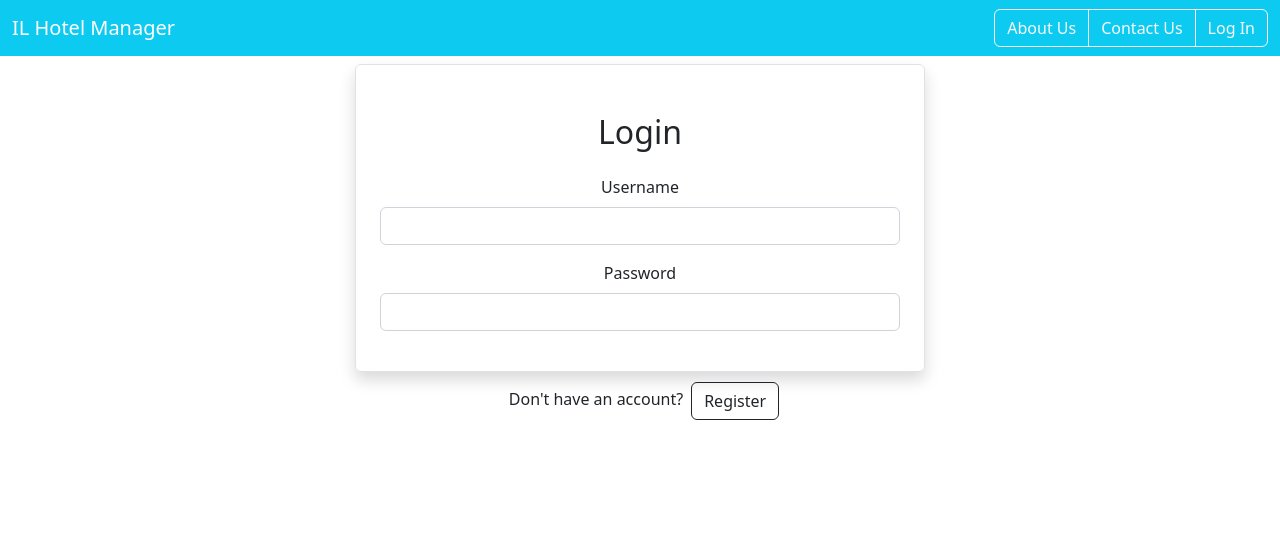
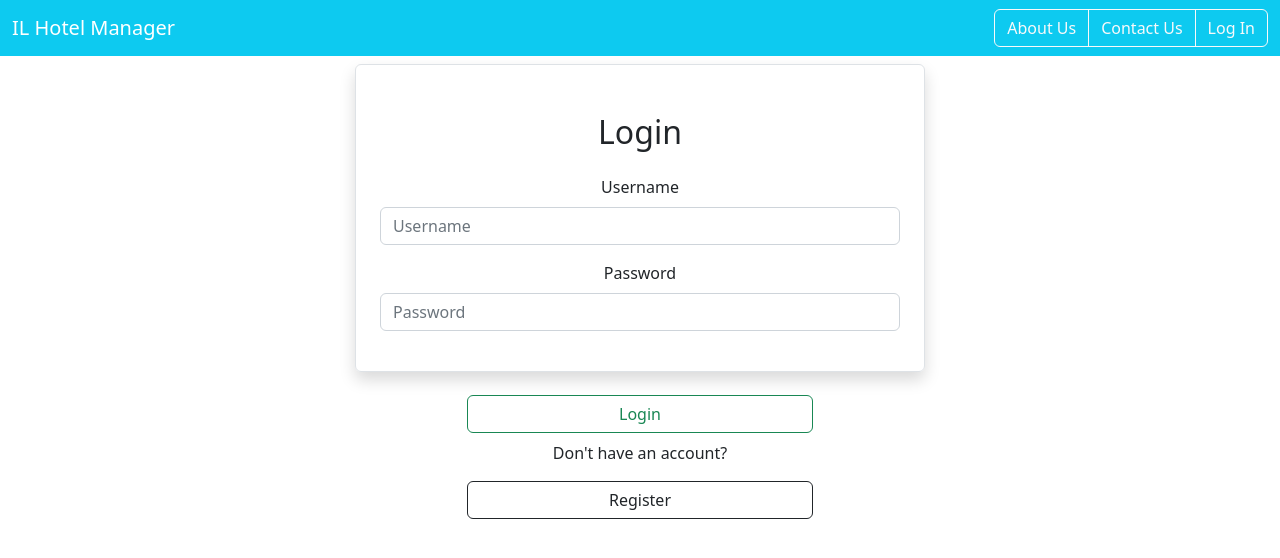
Before and after one commit to jsiudowski/HotelRegistrySystemCS270, a React (Create React App) app in the folder hotel-front/: page /login in a window 1280 px wide. Shown: the top 558 px of the page. Built offline with nearby package versions, Linux system fonts and the light colour scheme.

Commit message:
Implemented Login.js page and fixed Register.js

```diff
--- a/hotel-front/src/App.js
+++ b/hotel-front/src/App.js
@@ -10,6 +10,8 @@ import Customer from './users/Customers';
 import ContactUs from './pages/ContactUs';
 import EmployeeReg from './users/EmployeeReg';
 import UserControl from './pages/UserControl';
+import CustomerLanding from './pages/CustomerLanding';
+import EmployeeLanding from './pages/EmployeeLanding';
 
 function App() {
   return (
@@ -26,7 +28,9 @@ function App() {
         <Route exact path="/register" element={<Register/>}/>
         <Route exact path="/customers" element={<Customer/>}/>
         <Route exact path="/EmployeeReg/:id" element={<EmployeeReg/>}/>
-        <Route exact path ="/UserControl" element={<UserControl/>}/>
+        <Route exact path="/UserControl" element={<UserControl/>}/>
+        <Route exact path="/CustomerLanding/:id" element={<CustomerLanding/>}/>
+        <Route exact path="/EmployeeLanding/:id" element={<EmployeeLanding/>}/>
       </Routes>
 
       </Router>
--- /dev/null
+++ b/hotel-front/src/pages/CustomerLanding.js
@@ -0,0 +1,7 @@
+import React from 'react'
+
+export default function CustomerLanding() {
+  return (
+    <div>CustomerLanding</div>
+  )
+}
--- a/hotel-front/src/users/Login.js
+++ b/hotel-front/src/users/Login.js
@@ -1,33 +1,82 @@
-import React from 'react'
-import { Link } from 'react-router-dom'
+import React, {useState} from 'react'
+import { Link, useNavigate } from 'react-router-dom'
+import axios from 'axios'
 
 
 export default function LoginForm() {
+
+    let navigate=useNavigate();
+
+    const [login, setLogin] = useState({
+        userName:"",
+        password:"",
+    })
+
+    const onInputChange=(e)=>{
+        setLogin({...login,[e.target.name]:e.target.value});
+    }
+
+    const {userName, password} = login;
+
+    const onSubmit= async (e)=>{
+        e.preventDefault();
+
+        const customerResponse = await axios.get("http://localhost:8080/customers");
+        const employeeResponse = await axios.get("http://localhost:8080/employees");
+        const employees = employeeResponse.data;
+        const customers = customerResponse.data;
+
+        for (let i = 0; i < employees.length; i++) {
+
+            if (employees[i].userName === userName && employees[i].password === password) {
+                navigate(`/EmployeeLanding/${employees[i].employeeId}`);
+
+            }
+            else {
+                continue
+            }
+
+        }
+        for (let i = 0; i < customers.length; i++) {
+            if (customers[i].userName === userName && customers[i].password === password) {
+                navigate(`/CustomerLanding/${customers[i].customerID}`);
+                break
+            }
+            else {
+                continue
+            }
+        }
+
+    }
+
   return (
     <div className="container">
+        <form onSubmit={(e)=>onSubmit(e)}>
             <div className="row">
                 <div className="col-md-6 offset-md-3 border rounded p-4 mt-2 shadow">
                     <h2 className="text-center m-4">Login</h2>
                     <div className="mb-3">
-                    <label htmlFor="Name" className="form-label">
+                        <label htmlFor="userName" className="form-label">
                             Username
                         </label>
-                    <input type={"text"} className="form-control" name="Username"></input>
+                        <input type={"text"} className="form-control" name="userName" placeholder="Username" value={userName} onChange={(e)=>onInputChange(e)}></input>
                     </div>
                     <div className="mb-3">
-                    <label htmlFor="Password" className="form-label">
+                        <label htmlFor="password" className="form-label">
                             Password
                         </label>
-                    <input type={"password"} className="form-control" name="Password"></input>
+                        <input type={"password"} className="form-control" name="password" placeholder="Password" value={password} onChange={(e)=>onInputChange(e)}></input>
                     </div>
                 </div>
             </div>
-        <div className="btn">
+            <div className="btn row mt-3">
+                <button type={"submit"} className="btn btn-outline-success">Login</button>
                 <label htmlFor="Register" className="form-label p-2">
                     Don't have an account?
                 </label>
                 <Link className="btn btn-outline-dark" to="/register" >Register</Link>
             </div>
+        </form>
     </div>
   )
 }
--- a/hotel-front/src/users/Register.js
+++ b/hotel-front/src/users/Register.js
@@ -26,13 +26,14 @@ export default function Register() {
         setUser({...user,[e.target.name]:e.target.value});
     }
 
+
     //Need to add a if check on status to create employee object. To implement owner, add admin property to employee.java
     const onSubmit= async (e)=>{
         e.preventDefault();
 
         if(status === "Customer") {
-            await axios.post("http://localhost:8080/customer", user);
-            navigate("/");
+            let response = await axios.post("http://localhost:8080/customer", user);
+            navigate(`/CustomerLanding/${response.data.customerID}`);
         }
 
         else if (status === "Employee" || status === "Owner") {
@@ -44,12 +45,13 @@ export default function Register() {
                 }
 
                 //Duplicate code, compatible with leading owners to different pages
-                await axios.post("http://localhost:8080/employee", emp);
-                navigate(`/EmployeeReg/${user.id}`);
+                let response = await axios.post("http://localhost:8080/employee", emp);
+                navigate(`/EmployeeReg/${response.data.employeeId}`);
             }
             else {
-                await axios.post("http://localhost:8080/employee", user);
-                navigate(`/EmployeeReg/${user.id}`);
+                let response = await axios.post("http://localhost:8080/employee", user);
+
+                navigate(`/EmployeeReg/${response.data.employeeId}`);
             }
 
         }
@@ -101,6 +103,7 @@ export default function Register() {
                     <div className="border rounded p-4 mt-2 form-group" id="RadioChecker" onChange={(e)=>onInputChange(e)} value={status}>
                         <label className="mb-2">User Type</label>
                         <select name="status" className="form-control">
+                            <option>--- Select User Type ---</option>
                             <option value={"Customer"}>Customer</option>
                             <option value={"Employee"}>Employee</option>
                             <option value={"Owner"}>Owner</option>
```
Also changed, not shown: hotel-front/src/users/EmployeeHomePage.js (deleted). Lines whose indentation alone changed are shown as unchanged.
